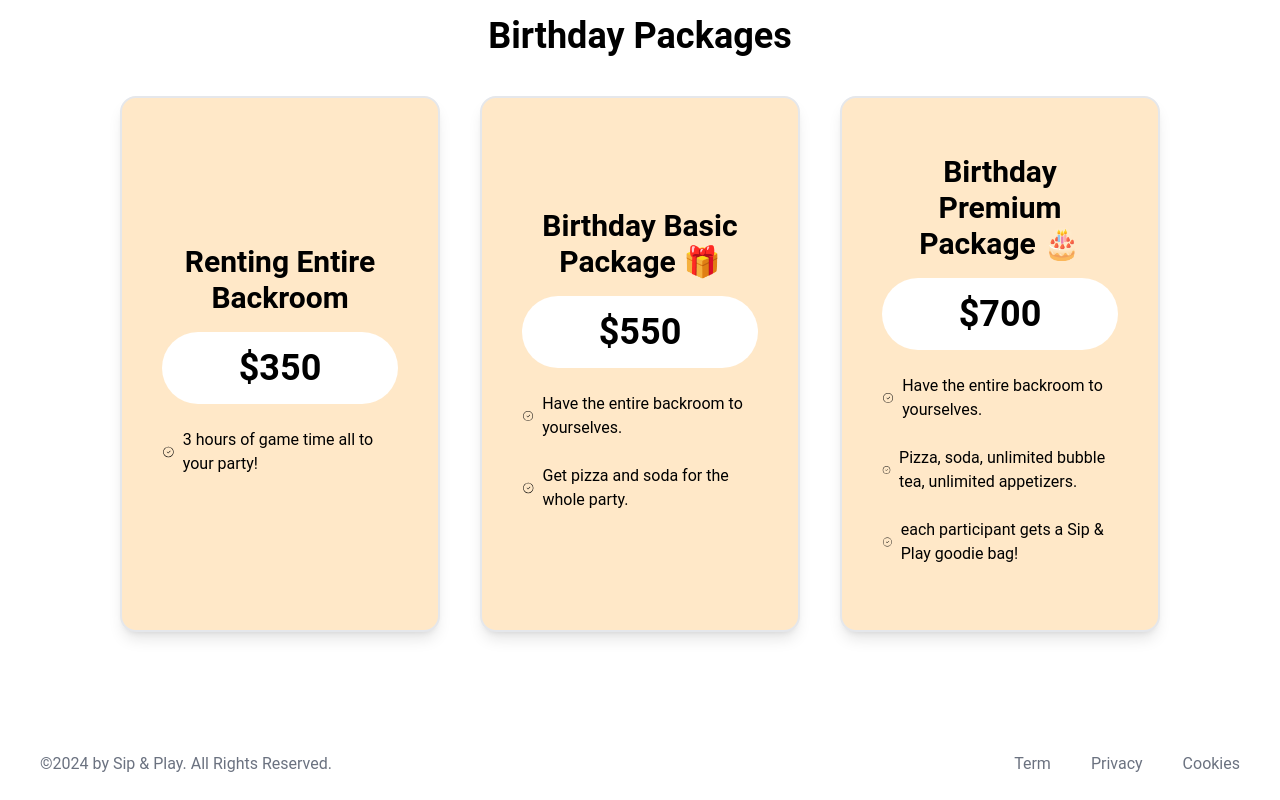
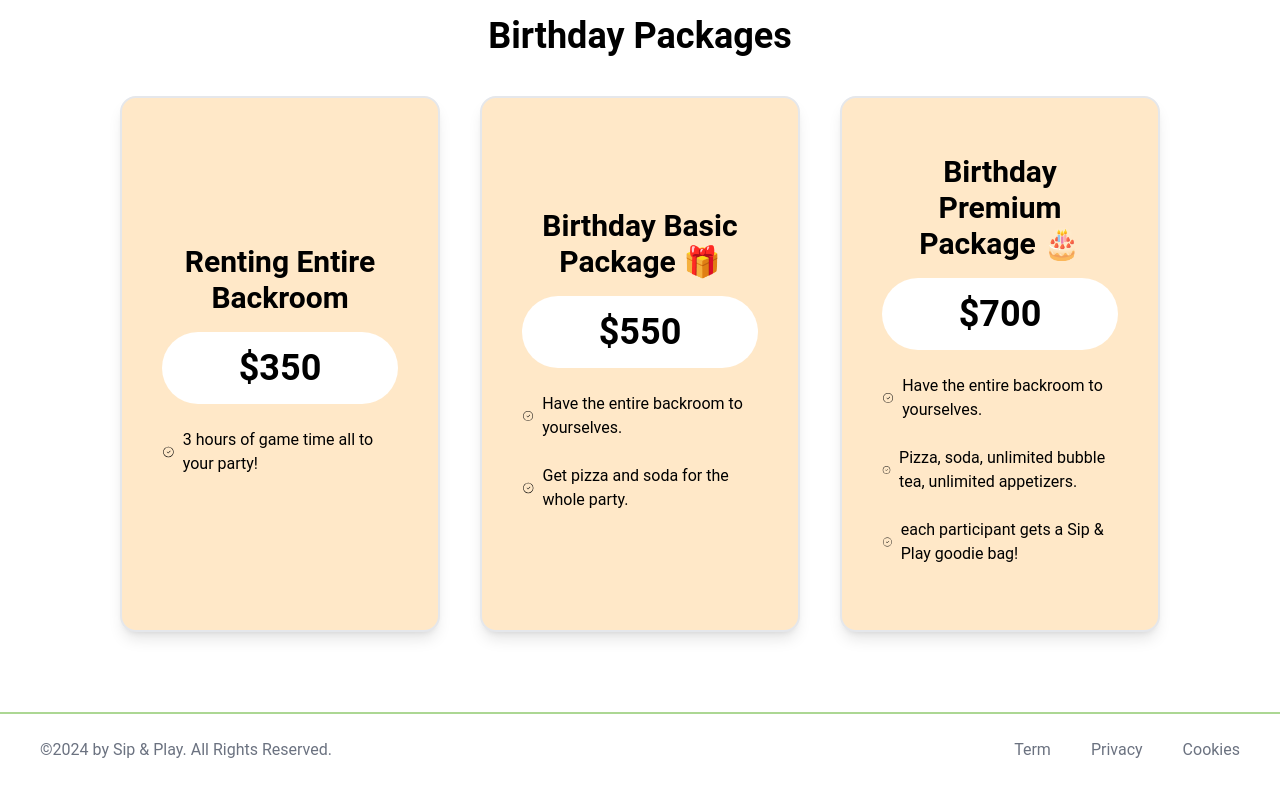
Before and after one commit to LuaanNguyen/Board-Game-Cafe-Website, a React (Vite) app: page /reservation in a window 1280 px wide. Shown: the part 688-1488 px from the top of the page. Built offline with nearby package versions, Linux system fonts and the light colour scheme; a web font is replaced by a local one.

Commit message:
Added Footer Bar

```diff
--- a/src/components/Footer.jsx
+++ b/src/components/Footer.jsx
@@ -1,7 +1,7 @@
 function Footer() {
   return (
-    <footer className="bg-white flex flex-col w-[100vw] items-center justify-center">
-      <section className="px-10 w-[100vw] flex sm:pt-20 pt-6 pb-6 justify-between max-md:justify-center">
+    <footer className="bg-white flex flex-col w-[100vw] items-center justify-center border-t-2 mt-10 border-greenAccent">
+      <section className="px-10 w-[100vw] flex pt-6 pb-6 justify-between max-md:justify-center">
         <h4 className="text-gray-500  text-center">
           ©2024 by Sip & Play. All Rights Reserved.
         </h4>
```
